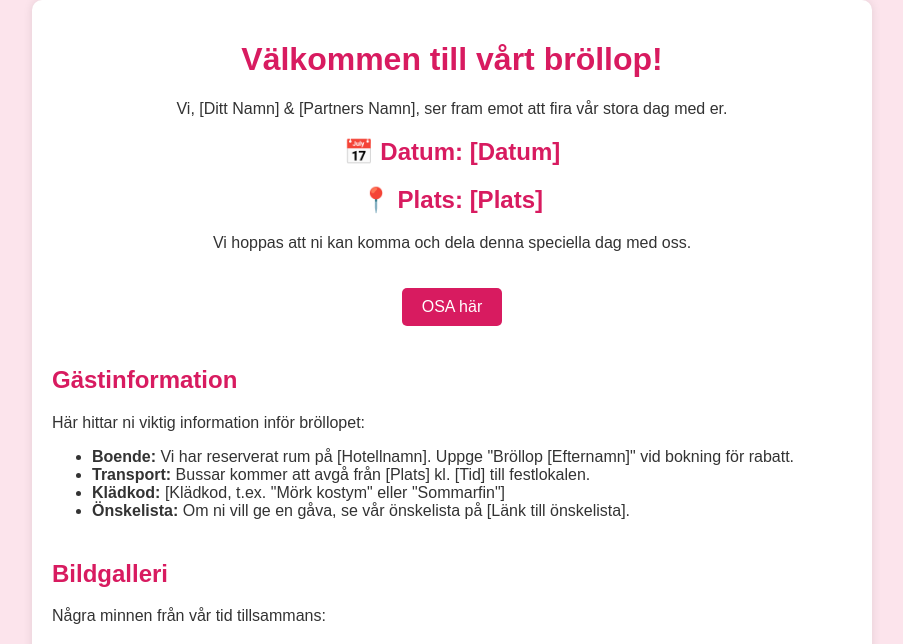
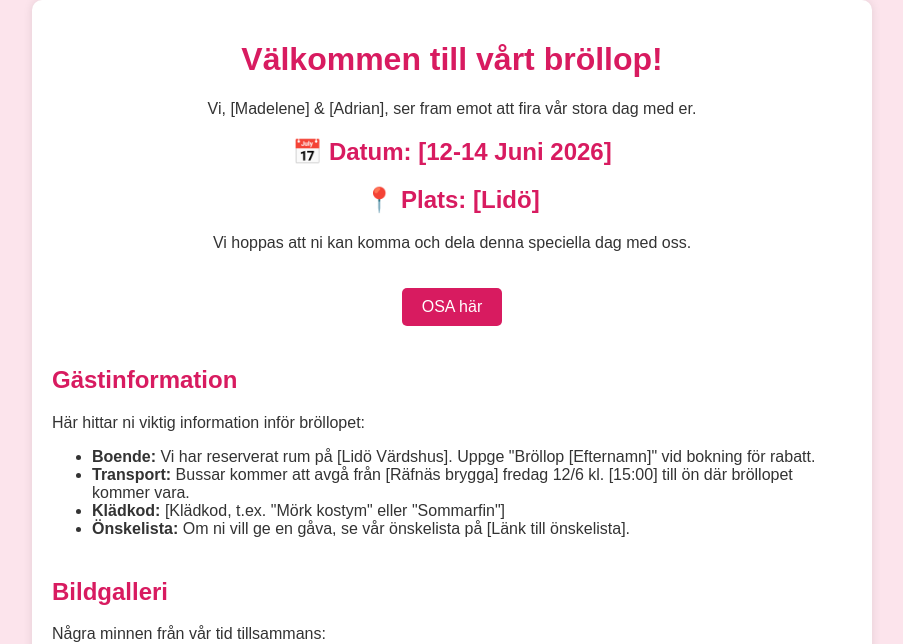
Before and after one commit to Madeleneandersson7/madelene-adrian, a plain HTML site: page madelene&adrian.html in a window 1280 px wide. Shown: the top 644 px of the page, without its empty margins (188-1091 px from the left). Drawn offline with Linux system fonts and the light colour scheme.

Commit message:
Update madelene&adrian.html

```diff
--- a/madelene&adrian.html
+++ b/madelene&adrian.html
@@ -48,9 +48,9 @@
 <body>
     <div class="container">
         <h1>Välkommen till vårt bröllop!</h1>
-        <p>Vi, [Ditt Namn] & [Partners Namn], ser fram emot att fira vår stora dag med er.</p>
-        <h2>📅 Datum: [Datum]</h2>
-        <h2>📍 Plats: [Plats]</h2>
+        <p>Vi, [Madelene] & [Adrian], ser fram emot att fira vår stora dag med er.</p>
+        <h2>📅 Datum: [12-14 Juni 2026]</h2>
+        <h2>📍 Plats: [Lidö]</h2>
         <p>Vi hoppas att ni kan komma och dela denna speciella dag med oss.</p>
         <a class="button" href="[Länk till OSA-formulär]" target="_blank">OSA här</a>
 
@@ -58,8 +58,8 @@
             <h2>Gästinformation</h2>
             <p>Här hittar ni viktig information inför bröllopet:</p>
             <ul>
-                <li><strong>Boende:</strong> Vi har reserverat rum på [Hotellnamn]. Uppge "Bröllop [Efternamn]" vid bokning för rabatt.</li>
-                <li><strong>Transport:</strong> Bussar kommer att avgå från [Plats] kl. [Tid] till festlokalen.</li>
+                <li><strong>Boende:</strong> Vi har reserverat rum på [Lidö Värdshus]. Uppge "Bröllop [Efternamn]" vid bokning för rabatt.</li>
+                <li><strong>Transport:</strong> Bussar kommer att avgå från [Räfnäs brygga] fredag 12/6 kl. [15:00] till ön där bröllopet kommer vara.</li>
                 <li><strong>Klädkod:</strong> [Klädkod, t.ex. "Mörk kostym" eller "Sommarfin"]</li>
                 <li><strong>Önskelista:</strong> Om ni vill ge en gåva, se vår önskelista på [Länk till önskelista].</li>
             </ul>
```
